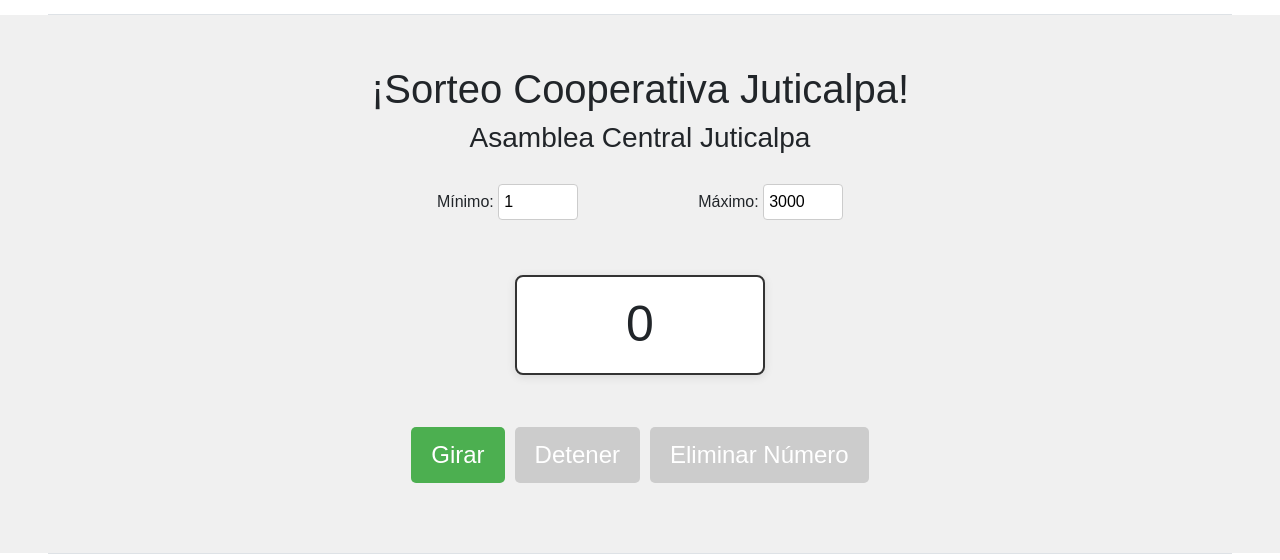
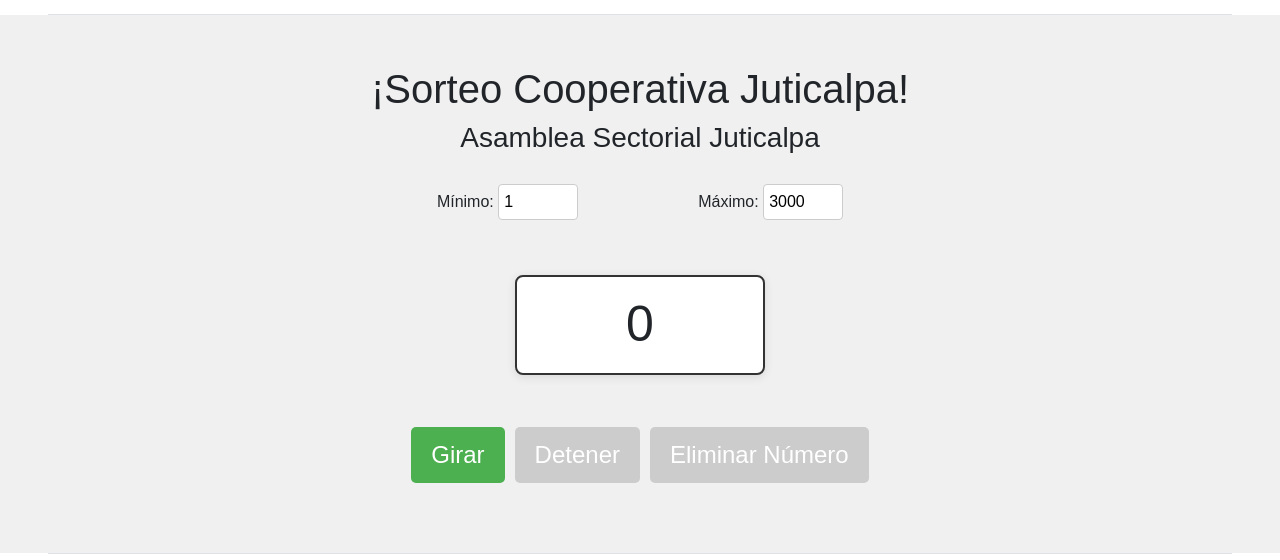
Before and after one commit to Fabriicii0/SorteoCooperativaJut, a website: page index.html in a window 1280 px wide. Shown: the part 62-622 px from the top of the page. Drawn offline with nearby package versions, Linux system fonts and the light colour scheme.

Commit message:
Update index.html

```diff
--- a/index.html
+++ b/index.html
@@ -33,7 +33,7 @@
   </div>
   <div class="content">
     <h1>¡Sorteo Cooperativa Juticalpa!</h1>
-    <h3>Asamblea Central Juticalpa</h4>
+    <h3>Asamblea Sectorial Juticalpa</h4>
     <div class="rango">
       <label>
         Mínimo:
```
